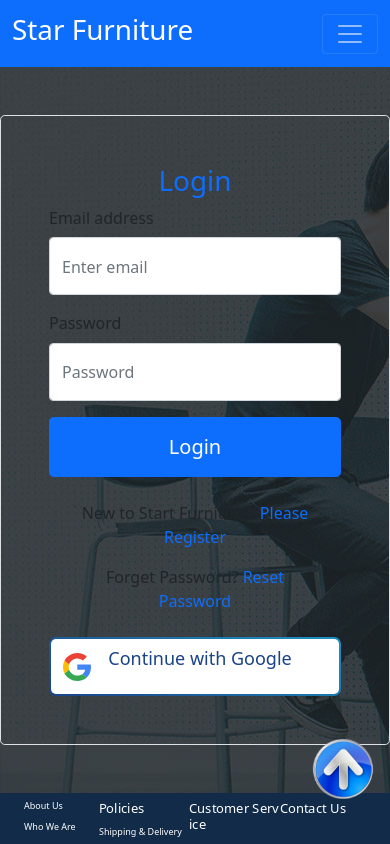
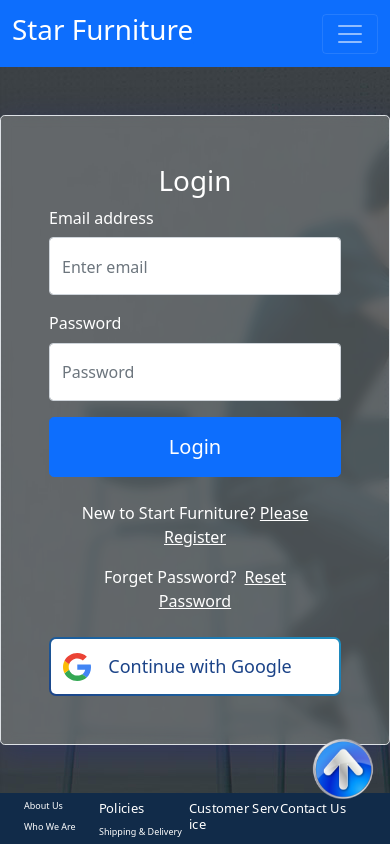
Before and after one commit to mehedimugdho72/warehouse-management-client-side, a React (Create React App) app: page /login in a window 390 px wide. Shown: the top 844 px of the page. Built offline with nearby package versions, Linux system fonts and the light colour scheme; no server answers.

Commit message:
login and register design added

```diff
--- a/src/Pages/Form/Login/Login.css
+++ b/src/Pages/Form/Login/Login.css
@@ -41,3 +41,12 @@
             rgba(27, 67, 136, 1) 0%,
             rgba(30, 144, 194, 1) 100%);
 }
+
+.login {
+    background: rgba(255, 255, 255, 0.2);
+    box-shadow: 0 8px 32px 0 rgba(31, 38, 135, 0.37);
+    backdrop-filter: blur(5.5px);
+    -webkit-backdrop-filter: blur(5.5px);
+    border-radius: 10px;
+    border: 1px solid rgba(255, 255, 255, 0.18);
+}
--- a/src/Pages/Form/Login/Login.js
+++ b/src/Pages/Form/Login/Login.js
@@ -75,8 +75,8 @@
 
   }
   return (
-    <div className='col-lg-6 col-md-10 col-sm-12 col-12 mx-auto border p-5 m-5 rounded-3' data-aos="zoom-in-down">
-      <h1 className='text-center text-primary'>Login</h1>
+    <div className='col-lg-6 col-md-10 col-sm-12 col-12 mx-auto border p-5 m-5 rounded-3 login text-white' data-aos="zoom-in-down">
+      <h1 className='text-center '>Login</h1>
       <Form noValidate validated={validated} onSubmit={handleLogin}>
         <Form.Group className="mb-3" controlId="formBasicEmail">
           <Form.Label>Email address</Form.Label>
@@ -99,13 +99,13 @@
       </Form>
       {errorElement}
       <div className='m-4'>
-        <p className='text-center mt-2'>New to Start Furniture? <span onClick={navigateRegister} className='text-primary'>Please Register</span></p>
-        <p className='text-center mt-2'>Forget Password? <span onClick={resetPassword} className='text-primary'>Reset Password</span></p>
+        <p className='text-center mt-2 '>New to Start Furniture? <span onClick={navigateRegister}><u>Please Register</u></span></p>
+        <p className='text-center mt-2 '>Forget Password?<span className='ms-2' onClick={resetPassword}><u>Reset Password</u></span></p>
       </div>
       <div className='input-wrapper'>
         <button onClick={() => signInWithGoogle()} className='google-auth'>
           <img src={GoogleLogo} alt='' />
-          <p> Continue with Google </p>
+          <p className='mt-3'> Continue with Google </p>
         </button>
       </div>
       <ToastContainer />
--- /dev/null
+++ b/src/Pages/Form/Register/Register.css
@@ -0,0 +1,8 @@
+.register{
+    background: rgba(255, 255, 255, 0.2);
+    box-shadow: 0 8px 32px 0 rgba(31, 38, 135, 0.37);
+    backdrop-filter: blur(5.5px);
+    -webkit-backdrop-filter: blur(5.5px);
+    border-radius: 10px;
+    border: 1px solid rgba(255, 255, 255, 0.18);
+}
--- a/src/Pages/Form/Register/Register.js
+++ b/src/Pages/Form/Register/Register.js
@@ -7,6 +7,7 @@
 import Loading from '../../Shared/Loading/Loading';
 import { ToastContainer } from 'react-toastify';
 import 'react-toastify/dist/ReactToastify.css';
+import './Register.css';
 
 
 const Register = () => {
@@ -63,8 +64,8 @@
         navigate("/login")
     }
     return (
-        <div className='col-lg-6 col-md-10 col-sm-12 col-12 mx-auto border p-5 m-5 rounded-3'data-aos="zoom-in-down">
-            <h1 className='text-center text-primary'>Register</h1>
+        <div className='col-lg-6 col-md-10 col-sm-12 col-12 mx-auto border p-5 m-5 rounded-3 register text-white'data-aos="zoom-in-down">
+            <h1 className='text-center'>Register</h1>
             <Form noValidate validated={validated} onSubmit={handleRegister}>
                 <Form.Group className="mb-3" controlId="formBasicEmail">
                     <Form.Label>Your Name</Form.Label>
@@ -89,7 +90,7 @@
                     </Form.Control.Feedback>
                 </Form.Group>
                 <Form.Group className="mb-3" controlId="formBasicCheckbox">
-                    <Form.Check onClick={() => setAgree(!agree)} type="checkbox" label="Accept Genius Car Terms And Conditions" className={agree ? "text-primary" : "text-danger"} />
+                    <Form.Check onClick={() => setAgree(!agree)} type="checkbox" label="Accept Genius Car Terms And Conditions" className={agree ? "text-success" : "text-white"} />
                 </Form.Group>
                 <Button
                     disabled={!agree}
@@ -99,12 +100,12 @@
             </Form>
             {errorELement}
             <div className='m-4'>
-                <p className='text-center mt-2'>Already have an account? <span onClick={navigateLogin} className='text-primary'>Please login</span></p>
+                <p className='text-center mt-2'>Already have an account? <span onClick={navigateLogin}><u>Please login</u></span></p>
             </div>
             <div className='input-wrapper'>
                 <button onClick={() => signInWithGoogle()} className='google-auth'>
                     <img src={GoogleLogo} alt='' />
-                    <p> Continue with Google </p>
+                    <p className='mt-3'> Continue with Google </p>
                 </button>
             </div>
             <ToastContainer />
--- a/src/Pages/Shared/Header/Header.js
+++ b/src/Pages/Shared/Header/Header.js
@@ -27,8 +27,12 @@
                     <Nav className="me-auto">
                         <Nav.Link as={Link} to="home">home</Nav.Link>
                         <Nav.Link as={Link} to="blogs">Blogs</Nav.Link>
-                        <Nav.Link as={Link} to="manageInventories">Manage inventories</Nav.Link>
-                        <Nav.Link as={Link} to="myItems">My Items</Nav.Link>
+                        {
+                            user && <>
+                                <Nav.Link as={Link} to="manageInventories">Manage inventories</Nav.Link>
+                                <Nav.Link as={Link} to="myItems">My Items</Nav.Link>
+                            </>
+                        }
                     </Nav>
                     <Nav>
                         <Nav.Link as={Link} to="about">About</Nav.Link>
```
